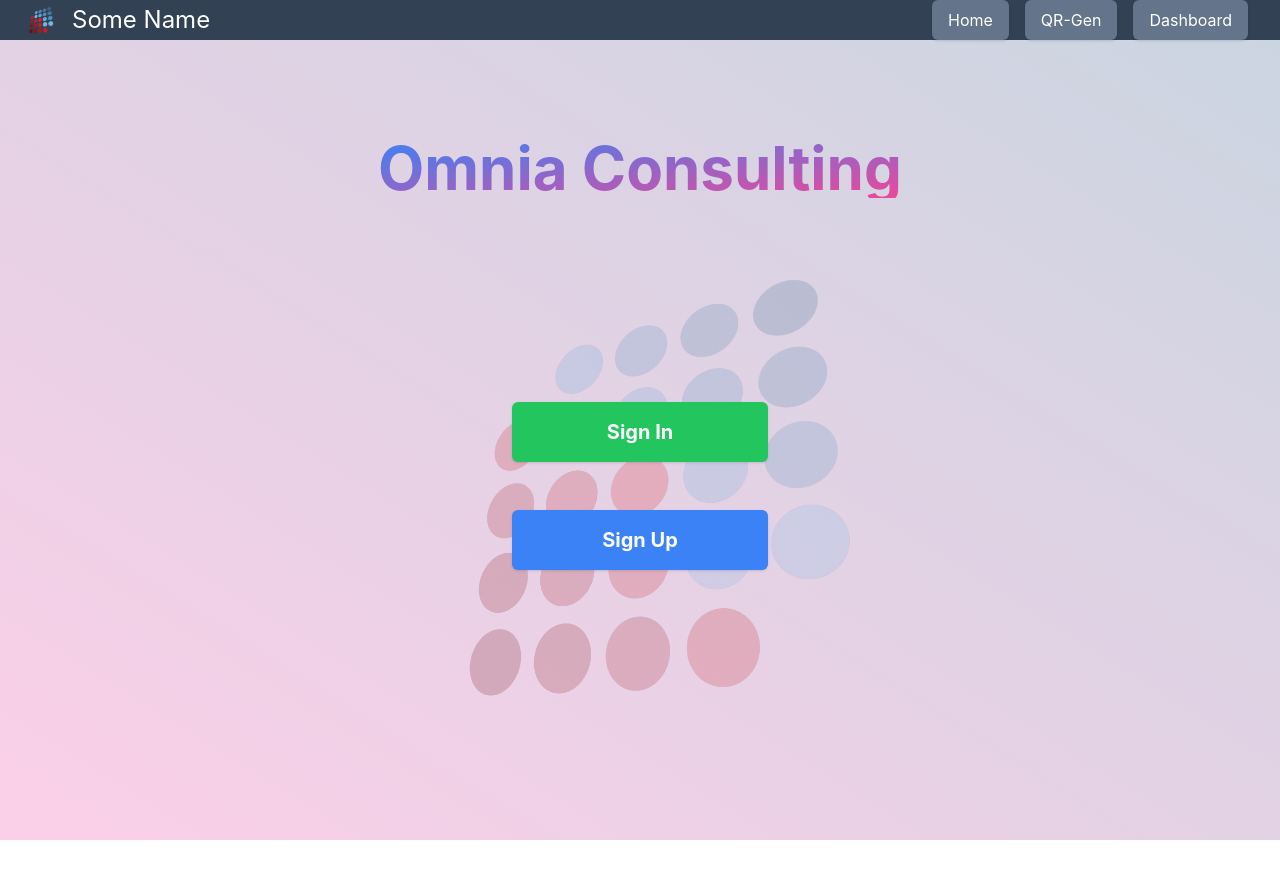
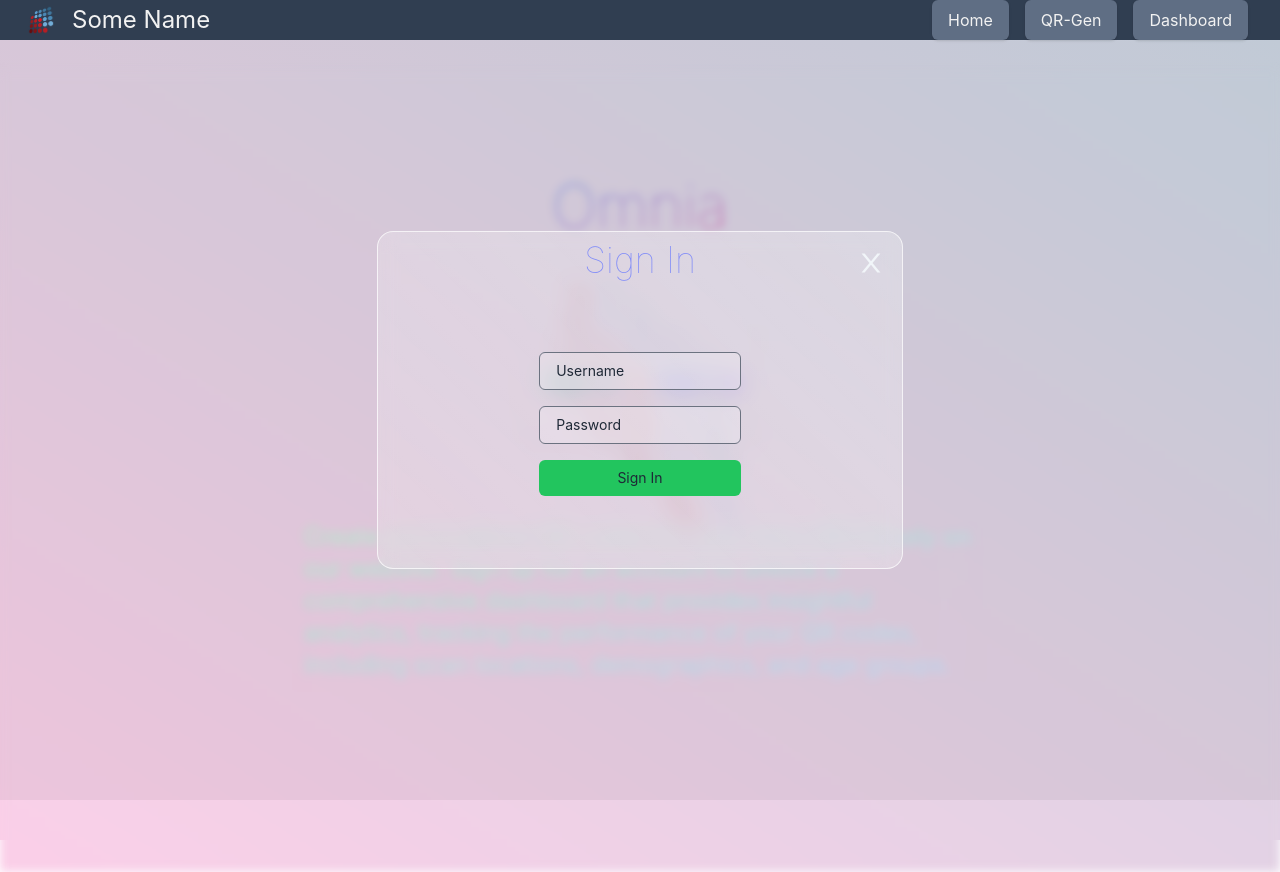
Before and after one commit to FredrikHaugen/qr, a React (Create React App) app: page / in a window 1280 px wide. Both pictures are taken after a click on the button "Sign In". Before the commit the page ends 840 px from the top, so only its background shows below. Built offline with nearby package versions, Linux system fonts and the light colour scheme.

Commit message:
Changes to home page

```diff
--- a/package.json
+++ b/package.json
@@ -3,14 +3,18 @@
   "version": "0.1.0",
   "private": true,
   "dependencies": {
+    "@tailwindcss/forms": "^0.5.3",
     "@testing-library/jest-dom": "^5.16.5",
     "@testing-library/react": "^13.4.0",
     "@testing-library/user-event": "^13.5.0",
     "react": "^18.2.0",
     "react-dom": "^18.2.0",
+    "react-icons": "^4.9.0",
+    "react-modal": "^3.16.1",
     "react-qr-code": "^2.0.11",
     "react-router-dom": "^6.12.0",
     "react-scripts": "5.0.1",
+    "react-spring": "^9.7.1",
     "web-vitals": "^2.1.4"
   },
   "scripts": {
--- a/src/App.js
+++ b/src/App.js
@@ -8,7 +8,7 @@ function App() {
   return (
     <div className="App scroll-smooth">
       <Router>
-        <Navbar/>
+        <Navbar className=' z-10'/>
         <Routes>
           <Route path="/" element={<HomePage />} />
           <Route path="/qr-gen" element={<QRGenPage />} />
--- a/src/components/Dashboard.jsx
+++ b/src/components/Dashboard.jsx
@@ -3,7 +3,7 @@ import React from 'react'
 function Dashboard() {
   return (
     <div className='h-screen w-screen bg-gradient-to-tr from-teal-200 to-slate-300 flex items-center justify-center'>
-      <h1 className='text-transparent bg-clip-text bg-gradient-to-br from-blue-500 to-pink-500 text-6xl font-bold'>
+      <h1 className='text-transparent bg-clip-text bg-gradient-to-br from-blue-500 to-pink-500 text-6xl font-thin'>
         Welcome to the Dashboard
       </h1>
     </div>
--- a/src/components/Home.jsx
+++ b/src/components/Home.jsx
@@ -1,19 +1,107 @@
-import React from 'react';
-import Logo from '../assets/Asset 1.svg';
+import React, { useState } from 'react';
+import { AiOutlineClose } from 'react-icons/ai';
+import Modal from 'react-modal';
+import '../customCSS/Home.css';
+import { ReactComponent as Logo } from '../assets/Logo.svg';
+import SignIn from './SignIn';
+import SignUp from './SignUp';
+import { animated, useTransition } from 'react-spring';
+
+
+
+Modal.setAppElement('#root');
 
 function Home() {
+  const [modalIsOpen, setModalIsOpen] = useState(false);
+  const [modalType, setModalType] = useState("");
+  const transitions = useTransition(modalIsOpen, {
+    from: { opacity: 0 },
+    enter: { opacity: 1 },
+    leave: { opacity: 0 },
+    config: {
+      duration: 1500,
+    },
+  });
+
+
+  function openModal(type) {
+    setModalType(type);
+    setModalIsOpen(true);
+  }
+
   return (
-    <div className='h-screen w-screen bg-gradient-to-tr from-pink-200 to-slate-300 flex flex-col items-center justify-center space-y-8'>
-      <h1 className='text-transparent bg-clip-text bg-gradient-to-br from-blue-500 to-pink-500 text-6xl font-bold'>
-        Omnia Consulting
-      </h1>
-      <div className='relative w-[40vw] h-[40vw]'>
-        <img src={Logo} alt="logo" className='w-full h-full object-cover opacity-20' />
-        <div className='absolute inset-0 flex flex-col items-center justify-center space-y-8'>
-          <button className='w-1/2 py-4 mb-4 text-xl font-bold text-white bg-green-500 rounded-md shadow hover:shadow-lg active:bg-green-600 transition duration-200 ease-in-out'>Sign In</button>
-          <button className='w-1/2 py-4 text-xl font-bold text-white bg-blue-500 rounded-md shadow hover:shadow-lg active:bg-blue-600 transition duration-200 ease-in-out'>Sign Up</button>
+    <div className='h-screen w-screen bg-gradient-to-tr from-pink-200 to-slate-300 pt-8'>
+    <div className={modalIsOpen ? 'blur' : ''}>
+    <div className="h-screen w-screen bg-gradient-to-tr from-pink-200 to-slate-300 flex flex-col items-center justify-top py-24 space-y-8">
+      <h1 className="text-transparent bg-clip-text bg-gradient-to-br from-blue-500 to-pink-500 text-6xl font-thin p-2">Omnia</h1>
+      <div className="relative w-10/12 md:w-1/2 lg:w-1/3 xl:w-1/4 2xl:w-1/5 h-[35%]">
+      <Logo className="w-full h-full opacity-10 oceanMove" />
+        <div className="absolute inset-0 flex items-center justify-center space-x-2">
+          <button onClick={() => openModal('Sign In')} className="w-28 h-28 text-2xl font-light text-transparent bg-clip-text bg-gradient-to-br from-green-400 to-blue-400 backdrop-blur-md bg-opacity-40 border-0.5 border-white border-opacity-70 rounded-md shadow hover:shadow-lg active:scale-95 transition transform duration-300 ease-in-out">
+            Sign In
+          </button>
+          <button onClick={() => openModal('Sign Up')} className="w-28 h-28 text-2xl font-light text-transparent bg-clip-text bg-gradient-to-br from-blue-400 to-purple-500 backdrop-blur-md bg-opacity-40 border-0.5 border-white border-opacity-70 rounded-md shadow hover:shadow-lg active:scale-95 transition transform duration-300 ease-in-out">
+            Sign Up
+          </button>
         </div>
       </div>
+
+      <div className="max-w-2xl mx-auto text-2xl text-white text-opacity-70 backdrop-blur-lg bg-clip-text bg-gradient-to-br from-green-400 to-blue-400">
+  <p>Create personalized QR codes for your links effortlessly on our website. Sign up for an account to unlock a comprehensive dashboard that provides insightful analytics, tracking the performance of your QR codes, including scan locations, demographics, and age groups.</p>
+</div>
+
+
+      {transitions((style, item) =>
+  item ? (
+    <animated.div style={style}>
+      <Modal
+  isOpen={modalIsOpen}
+  onRequestClose={() => setModalIsOpen(false)}
+  style={{
+    overlay: {
+      backgroundColor: 'rgba(0,0,0,0.05)',
+    },
+    content: {
+      top: '50%',
+      left: '50%',
+      right: 'auto',
+      bottom: 'auto',
+      marginRight: '-50%',
+      transform: 'translate(-50%, -50%)',
+      padding: '0',
+      background: 'transparent',
+      border: 'none',
+      borderRadius: '10px',
+      overflow: 'hidden',
+    },
+  }}
+>
+  <div
+    className="rounded-2xl p-2"
+    style={{
+      backdropFilter: 'blur(10px)',
+      backgroundColor: 'rgba(255,255,255,0.15)',
+      border: '1px solid rgba(255,255,255,0.7)',
+      backgroundImage: 'linear-gradient(45deg, rgba(255,255,255,0.05), rgba(255,255,255,0.15))',
+    }}
+  >
+    <button
+      onClick={() => setModalIsOpen(false)}
+      className="absolute right-4 top-4 text-3xl text-slate-100 hover:text-slate-700 duration-300 ease-in-out"
+    >
+      <AiOutlineClose />
+    </button>
+    <h2 className="text-4xl font-thin text-center text-indigo-400 mb-2">{modalType}</h2>
+    {modalType === 'Sign In' ? <SignIn /> : <SignUp />}
+  </div>
+</Modal>
+
+    </animated.div>
+  ) : null
+)}
+
+    </div>
+    </div>
     </div>
   );
 }
--- a/src/components/Navbar.jsx
+++ b/src/components/Navbar.jsx
@@ -1,6 +1,6 @@
 import { Link } from 'react-router-dom';
 import React from 'react';
-import Logo from '../assets/Asset 1.svg';
+import Logo from '../assets/Logo.svg';
 
 function Navbar() {
   return (
--- a/src/components/QrGen.jsx
+++ b/src/components/QrGen.jsx
@@ -11,7 +11,7 @@ function QrGen() {
 
   return (
     <div className='h-screen w-screen bg-gradient-to-tr from-amber-200 to-slate-300 flex flex-col items-center justify-center space-y-8'>
-      <h1 className='text-transparent bg-clip-text bg-gradient-to-br from-blue-500 to-pink-500 text-6xl font-bold'>
+      <h1 className='text-transparent bg-clip-text bg-gradient-to-br from-blue-500 to-pink-500 text-6xl font-thin'>
         Generate QR Code
       </h1>
       <input
--- /dev/null
+++ b/src/components/SignIn.jsx
@@ -0,0 +1,15 @@
+import React from 'react';
+
+function SignIn() {
+  return (
+    <div className="px-32 py-16 rounded-lg flex items-center justify-center">
+      <form className="flex flex-col items-center w-4/5 mx-auto space-y-4">
+        <input type="text" placeholder="Username" className="py-2 px-4 w-full bg-white bg-opacity-20 rounded-md text-sm text-gray-800 placeholder-gray-800 outline-none" />
+        <input type="password" placeholder="Password" className="py-2 px-4 w-full bg-white bg-opacity-20 rounded-md text-sm text-gray-800 placeholder-gray-800 outline-none" />
+        <button type="submit" className="py-2 px-4 w-full text-gray-800 bg-green-500 rounded-md text-sm">Sign In</button>
+      </form>
+    </div>
+  );
+}
+
+export default SignIn;
--- /dev/null
+++ b/src/components/SignUp.jsx
@@ -0,0 +1,17 @@
+import React from 'react';
+
+function SignIn() {
+  return (
+    <div className="px-32 py-16 rounded-lg flex items-center justify-center">
+      <form className="flex flex-col items-center w-4/5 mx-auto space-y-4">
+        <input type="text" placeholder="Username" className="text-center py-2 px-4 w-full bg-white bg-opacity-20 rounded-md text-sm text-gray-800 placeholder-gray-800 outline-none" />
+        <input type="email" placeholder="E-Mail" className="text-center py-2 px-4 w-full bg-white bg-opacity-20 rounded-md text-sm text-gray-800 placeholder-gray-800 outline-none" />
+        <input type="password" placeholder="Password" className="text-center py-2 px-4 w-full bg-white bg-opacity-20 rounded-md text-sm text-gray-800 placeholder-gray-800 outline-none" />
+        <input type="password" placeholder="Confirm Password" className="text-center py-2 px-4 w-full bg-white bg-opacity-20 rounded-md text-sm text-gray-800 placeholder-gray-800 outline-none" />
+        <button type="submit" className="py-2 px-4 w-full text-gray-800 bg-green-500 rounded-md text-sm">Sign In</button>
+      </form>
+    </div>
+  );
+}
+
+export default SignIn;
--- /dev/null
+++ b/src/customCSS/Home.css
@@ -0,0 +1,28 @@
+@keyframes oceanMove {
+  0%, 100% {
+    transform: rotateX(0deg) rotateY(0deg) scale(2);
+  }
+  25% {
+    transform: rotateX(90deg) rotateY(90deg) scale(2);
+  }
+  50% {
+    transform: rotateX(180deg) rotateY(180deg) scale(2);
+  }
+  75% {
+    transform: rotateX(90deg) rotateY(90deg) scale(2);
+  }
+}
+
+.oceanMove {
+  animation: oceanMove 60s infinite ease-in-out;
+  text-shadow:
+    10px 0 10px rgba(0,0,0,0.2),
+    20px 0 20px rgba(0,0,0,0.2),
+    30px 0 30px rgba(0,0,0,0.2),
+    40px 0 40px rgba(0,0,0,0.2);
+}
+
+
+.blur {
+  filter: blur(5px);
+}
--- a/tailwind.config.js
+++ b/tailwind.config.js
@@ -5,6 +5,28 @@ module.exports = {
       extend: {
         backgroundClip: {
           'text': 'text',
+        },
+        backdropFilter: {
+          'none': 'none',
+          'blur': 'blur(10px)',
+          backgroundColor: {
+            'glass': 'rgba(255, 255, 255, 0.15)'
+          },
+          borderColor: {
+            'glass': 'rgba(255, 255, 255, 0.18)'
+          },
+          colors: {
+            'accent-1': 'rgba(255, 255, 255, 0.15)',
+            'accent-2': 'rgba(255, 255, 255, 0.18)',
+          },
+          backdropBlur: {
+            'none': '0',
+            'blur': '10px',
+          },
+          spacing: {
+            '50vw': '50vw',
+            '60vh': '60vh',
+          },
         }
       }
     },
@@ -13,7 +35,7 @@ module.exports = {
         backgroundClip: ['responsive']
       }
     },
-    plugins: [],
-
-
+    plugins: [
+      require('@tailwindcss/forms'),
+    ],
 }
```
Also changed, not shown: src/assets/Logo.svg (renamed from src/assets/Asset 1.svg), 1 other file (tests, documents, lock files or other folders).
